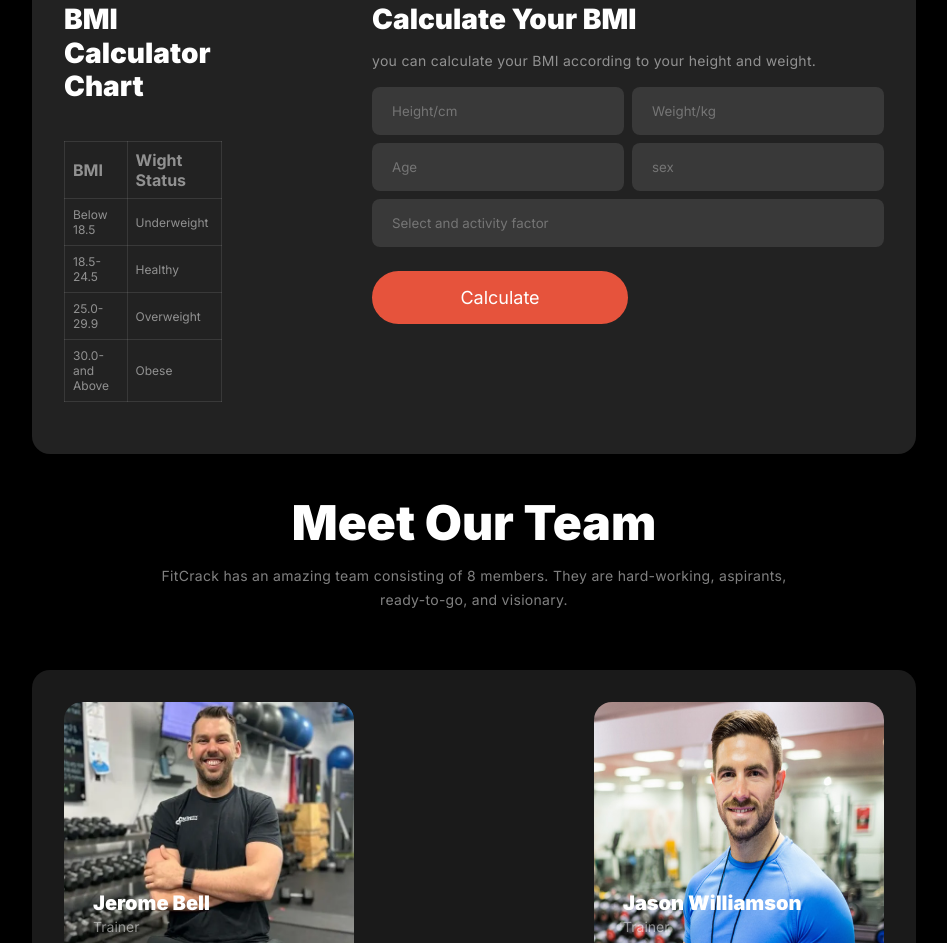
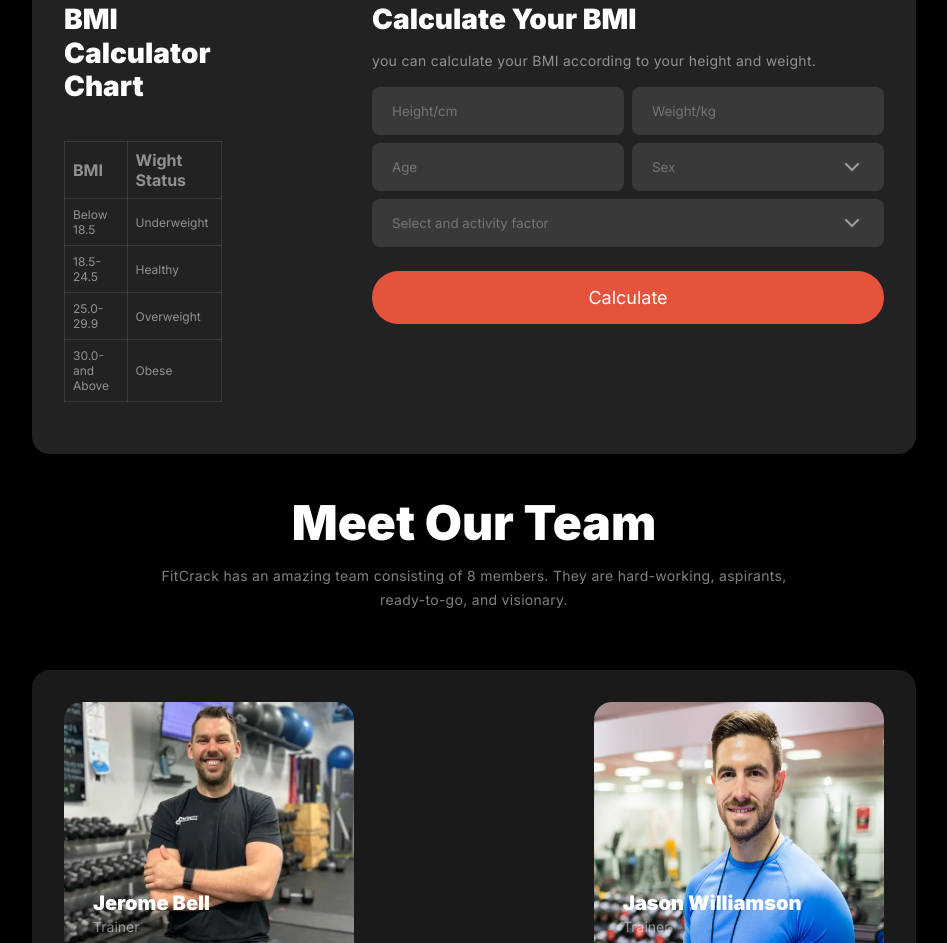
Before and after one commit to medhabicorp/B10A2, a plain HTML site: page index.html in a window 1280 px wide. Shown: the part 2902-3845 px from the top of the page, without its empty margins (166-1113 px from the left). Drawn offline with Linux system fonts and the light colour scheme; a web font is replaced by a local one.

Commit message:
down arrow placement done. Alhamdulillah Completed

```diff
--- a/index.html
+++ b/index.html
@@ -173,9 +173,15 @@
                   </div>
                   <div class="input2">
                     <input type="number" name="age" placeholder="Age">
-                    <input type="text" placeholder="sex">
+                    <div class="icon-div1">
+                      <input class="sex" type="text" placeholder="Sex">
+                      <img class="icon1" src="./images/chevron-down.png" alt="">
+                    </div>
                   </div>
-                  <input type="text" placeholder="Select and activity factor">
+                  <div class="icon-div2">
+                    <input class="factor" type="text" placeholder="Select and activity factor">
+                    <img class="icon2" src="./images/chevron-down.png" alt="">
+                  </div>
               </form>
               <button class="form-btn">Calculate</button>
             </div>
--- a/styles/styles.css
+++ b/styles/styles.css
@@ -415,7 +415,7 @@ form{
     margin-bottom: 24px;
 }
 .form-btn{
-    width: 50%;
+    width: 100%;
 }
 input{
     height: 48px;
@@ -423,6 +423,22 @@ input{
     border-radius: 8px;
     background: rgba(255, 255, 255, 0.10);
     border: none;
+}
+
+.icon-div1, .icon-div2{
+    display: flex;
+    justify-content: end;
+    align-items: center;
+}
+
+.sex, .factor{
+    position: relative;
+    width: 100%;
+}
+
+.icon1, .icon2{
+    position: absolute;
+    margin-right: 20px;
 }
 
 /* team styles */
```
Also changed, not shown: images/chevron-down.png (added).
